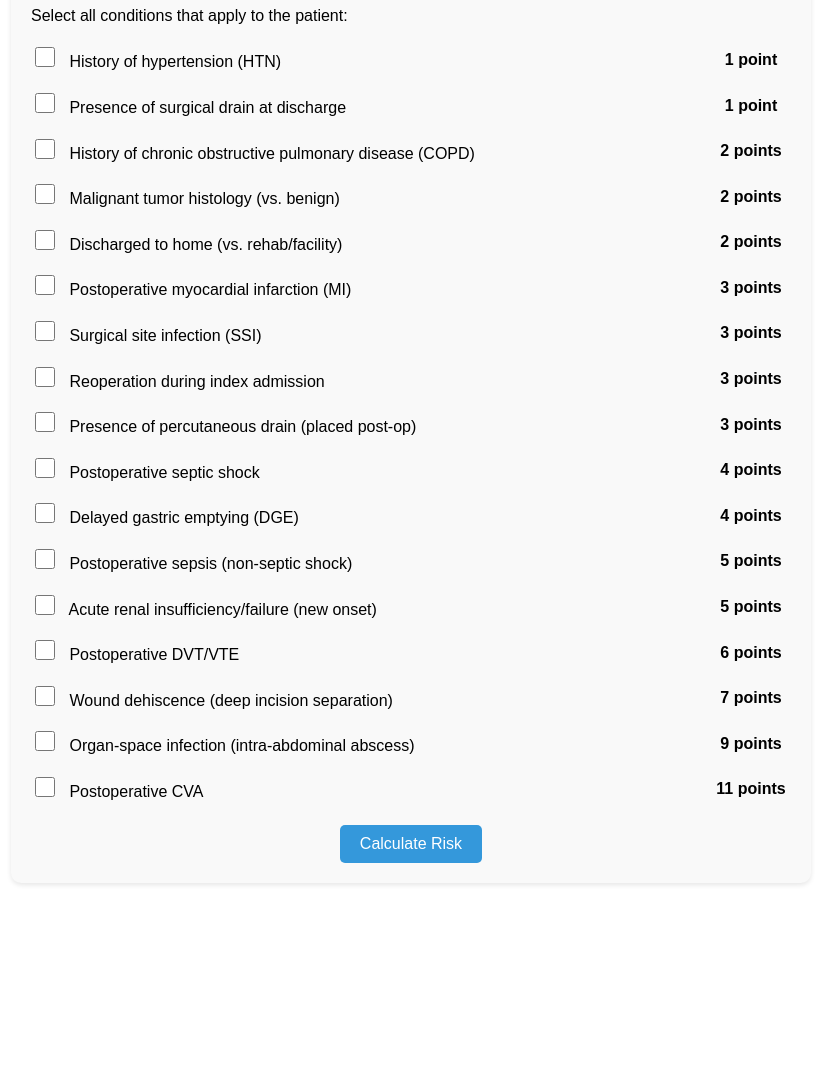
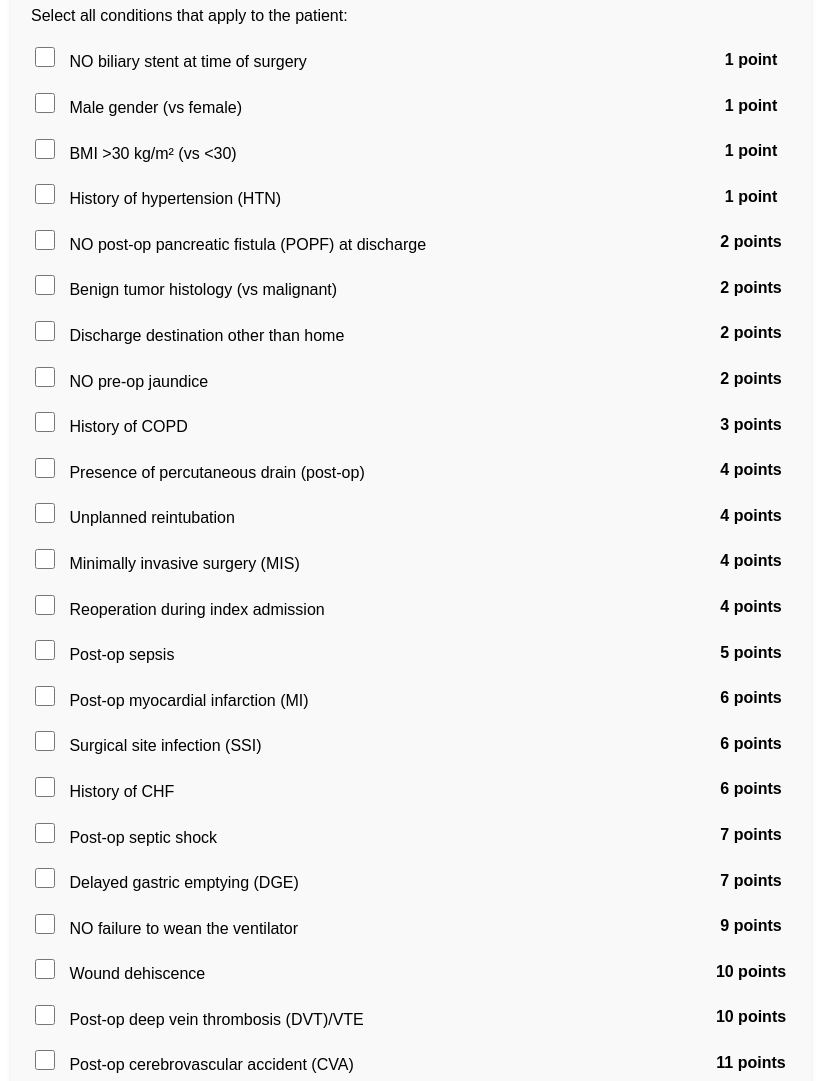
Before and after one commit to jchrispolanco/website, a plain HTML site: page index.html in a window 1280 px wide. Shown: the part 207-1288 px from the top of the page, without its empty margins (229-1045 px from the left). Before the commit the page ends 1110 px from the top, so only its background shows below. Drawn offline with Linux system fonts and the light colour scheme.

Commit message:
Update RSS

```diff
--- a/index.html
+++ b/index.html
@@ -103,6 +103,30 @@
         <form id="risk-calculator">
             <div class="form-group">
                 <label>
+                    <input type="checkbox" name="no_biliary_stent">
+                    NO biliary stent at time of surgery
+                </label>
+                <span class="points">1 point</span>
+            </div>
+
+            <div class="form-group">
+                <label>
+                    <input type="checkbox" name="male_gender">
+                    Male gender (vs female)
+                </label>
+                <span class="points">1 point</span>
+            </div>
+
+            <div class="form-group">
+                <label>
+                    <input type="checkbox" name="bmi_over_30">
+                    BMI >30 kg/m² (vs <30)
+                </label>
+                <span class="points">1 point</span>
+            </div>
+
+            <div class="form-group">
+                <label>
                     <input type="checkbox" name="htn">
                     History of hypertension (HTN)
                 </label>
@@ -111,42 +135,90 @@
 
             <div class="form-group">
                 <label>
-                    <input type="checkbox" name="surgical_drain">
-                    Presence of surgical drain at discharge
-                </label>
-                <span class="points">1 point</span>
-            </div>
-
-            <div class="form-group">
-                <label>
-                    <input type="checkbox" name="copd">
-                    History of chronic obstructive pulmonary disease (COPD)
+                    <input type="checkbox" name="no_popf">
+                    NO post-op pancreatic fistula (POPF) at discharge
                 </label>
                 <span class="points">2 points</span>
             </div>
 
             <div class="form-group">
                 <label>
-                    <input type="checkbox" name="malignant_tumor">
-                    Malignant tumor histology (vs. benign)
+                    <input type="checkbox" name="benign_tumor">
+                    Benign tumor histology (vs malignant)
                 </label>
                 <span class="points">2 points</span>
             </div>
 
             <div class="form-group">
                 <label>
-                    <input type="checkbox" name="home_discharge">
-                    Discharged to home (vs. rehab/facility)
+                    <input type="checkbox" name="discharge_not_home">
+                    Discharge destination other than home
                 </label>
                 <span class="points">2 points</span>
             </div>
 
             <div class="form-group">
                 <label>
-                    <input type="checkbox" name="mi">
-                    Postoperative myocardial infarction (MI)
+                    <input type="checkbox" name="no_preop_jaundice">
+                    NO pre-op jaundice
+                </label>
+                <span class="points">2 points</span>
+            </div>
+
+            <div class="form-group">
+                <label>
+                    <input type="checkbox" name="copd">
+                    History of COPD
                 </label>
                 <span class="points">3 points</span>
+            </div>
+
+            <div class="form-group">
+                <label>
+                    <input type="checkbox" name="percutaneous_drain">
+                    Presence of percutaneous drain (post-op)
+                </label>
+                <span class="points">4 points</span>
+            </div>
+
+            <div class="form-group">
+                <label>
+                    <input type="checkbox" name="unplanned_reintubation">
+                    Unplanned reintubation
+                </label>
+                <span class="points">4 points</span>
+            </div>
+
+            <div class="form-group">
+                <label>
+                    <input type="checkbox" name="minimally_invasive">
+                    Minimally invasive surgery (MIS)
+                </label>
+                <span class="points">4 points</span>
+            </div>
+
+            <div class="form-group">
+                <label>
+                    <input type="checkbox" name="reoperation">
+                    Reoperation during index admission
+                </label>
+                <span class="points">4 points</span>
+            </div>
+
+            <div class="form-group">
+                <label>
+                    <input type="checkbox" name="sepsis">
+                    Post-op sepsis
+                </label>
+                <span class="points">5 points</span>
+            </div>
+
+            <div class="form-group">
+                <label>
+                    <input type="checkbox" name="mi">
+                    Post-op myocardial infarction (MI)
+                </label>
+                <span class="points">6 points</span>
             </div>
 
             <div class="form-group">
@@ -154,31 +226,23 @@
                     <input type="checkbox" name="ssi">
                     Surgical site infection (SSI)
                 </label>
-                <span class="points">3 points</span>
+                <span class="points">6 points</span>
             </div>
 
             <div class="form-group">
                 <label>
-                    <input type="checkbox" name="reoperation">
-                    Reoperation during index admission
+                    <input type="checkbox" name="chf">
+                    History of CHF
                 </label>
-                <span class="points">3 points</span>
-            </div>
-
-            <div class="form-group">
-                <label>
-                    <input type="checkbox" name="percutaneous_drain">
-                    Presence of percutaneous drain (placed post-op)
-                </label>
-                <span class="points">3 points</span>
+                <span class="points">6 points</span>
             </div>
 
             <div class="form-group">
                 <label>
                     <input type="checkbox" name="septic_shock">
-                    Postoperative septic shock
+                    Post-op septic shock
                 </label>
-                <span class="points">4 points</span>
+                <span class="points">7 points</span>
             </div>
 
             <div class="form-group">
@@ -186,55 +250,47 @@
                     <input type="checkbox" name="dge">
                     Delayed gastric emptying (DGE)
                 </label>
-                <span class="points">4 points</span>
-            </div>
-
-            <div class="form-group">
-                <label>
-                    <input type="checkbox" name="sepsis">
-                    Postoperative sepsis (non-septic shock)
-                </label>
-                <span class="points">5 points</span>
-            </div>
-
-            <div class="form-group">
-                <label>
-                    <input type="checkbox" name="renal_failure">
-                    Acute renal insufficiency/failure (new onset)
-                </label>
-                <span class="points">5 points</span>
-            </div>
-
-            <div class="form-group">
-                <label>
-                    <input type="checkbox" name="dvt_vte">
-                    Postoperative DVT/VTE
-                </label>
-                <span class="points">6 points</span>
-            </div>
-
-            <div class="form-group">
-                <label>
-                    <input type="checkbox" name="wound_dehiscence">
-                    Wound dehiscence (deep incision separation)
-                </label>
                 <span class="points">7 points</span>
             </div>
 
             <div class="form-group">
                 <label>
-                    <input type="checkbox" name="organ_space_infection">
-                    Organ-space infection (intra-abdominal abscess)
+                    <input type="checkbox" name="no_failure_ventilator">
+                    NO failure to wean the ventilator
                 </label>
                 <span class="points">9 points</span>
             </div>
 
             <div class="form-group">
                 <label>
-                    <input type="checkbox" name="stroke">
-                    Postoperative CVA
+                    <input type="checkbox" name="wound_dehiscence">
+                    Wound dehiscence
+                </label>
+                <span class="points">10 points</span>
+            </div>
+
+            <div class="form-group">
+                <label>
+                    <input type="checkbox" name="dvt_vte">
+                    Post-op deep vein thrombosis (DVT)/VTE
+                </label>
+                <span class="points">10 points</span>
+            </div>
+
+            <div class="form-group">
+                <label>
+                    <input type="checkbox" name="cva">
+                    Post-op cerebrovascular accident (CVA)
                 </label>
                 <span class="points">11 points</span>
+            </div>
+
+            <div class="form-group">
+                <label>
+                    <input type="checkbox" name="ossi">
+                    Organ-space surgical site infection (OSSI)
+                </label>
+                <span class="points">14 points</span>
             </div>
 
             <button type="button" onclick="calculateRisk()">Calculate Risk</button>
@@ -257,23 +313,30 @@
 
     <script>
         const riskFactors = {
+            "no_biliary_stent": {name: "NO biliary stent at time of surgery", points: 1},
+            "male_gender": {name: "Male gender (vs female)", points: 1},
+            "bmi_over_30": {name: "BMI >30 kg/m² (vs <30)", points: 1},
             "htn": {name: "History of hypertension (HTN)", points: 1},
-            "surgical_drain": {name: "Presence of surgical drain at discharge", points: 1},
-            "copd": {name: "History of chronic obstructive pulmonary disease (COPD)", points: 2},
-            "malignant_tumor": {name: "Malignant tumor histology (vs. benign)", points: 2},
-            "home_discharge": {name: "Discharged to home (vs. rehab/facility)", points: 2},
-            "mi": {name: "Postoperative myocardial infarction (MI)", points: 3},
-            "ssi": {name: "Surgical site infection (SSI)", points: 3},
-            "reoperation": {name: "Reoperation during index admission", points: 3},
-            "percutaneous_drain": {name: "Presence of percutaneous drain (placed post-op)", points: 3},
-            "septic_shock": {name: "Postoperative septic shock", points: 4},
-            "dge": {name: "Delayed gastric emptying (DGE)", points: 4},
-            "sepsis": {name: "Postoperative sepsis (non-septic shock)", points: 5},
-            "renal_failure": {name: "Acute renal insufficiency/failure (new onset)", points: 5},
-            "dvt_vte": {name: "Postoperative DVT/VTE", points: 6},
-            "wound_dehiscence": {name: "Wound dehiscence (deep incision separation)", points: 7},
-            "organ_space_infection": {name: "Organ-space infection (intra-abdominal abscess)", points: 9},
-            "stroke": {name: "Postoperative CVA", points: 11}
+            "no_popf": {name: "NO post-op pancreatic fistula (POPF) at discharge", points: 2},
+            "benign_tumor": {name: "Benign tumor histology (vs malignant)", points: 2},
+            "discharge_not_home": {name: "Discharge destination other than home", points: 2},
+            "no_preop_jaundice": {name: "NO pre-op jaundice", points: 2},
+            "copd": {name: "History of COPD", points: 3},
+            "percutaneous_drain": {name: "Presence of percutaneous drain (post-op)", points: 4},
+            "unplanned_reintubation": {name: "Unplanned reintubation", points: 4},
+            "minimally_invasive": {name: "Minimally invasive surgery (MIS)", points: 4},
+            "reoperation": {name: "Reoperation during index admission", points: 4},
+            "sepsis": {name: "Post-op sepsis", points: 5},
+            "mi": {name: "Post-op myocardial infarction (MI)", points: 6},
+            "ssi": {name: "Surgical site infection (SSI)", points: 6},
+            "chf": {name: "History of CHF", points: 6},
+            "septic_shock": {name: "Post-op septic shock", points: 7},
+            "dge": {name: "Delayed gastric emptying (DGE)", points: 7},
+            "no_failure_ventilator": {name: "NO failure to wean the ventilator", points: 9},
+            "wound_dehiscence": {name: "Wound dehiscence", points: 10},
+            "dvt_vte": {name: "Post-op deep vein thrombosis (DVT)/VTE", points: 10},
+            "cva": {name: "Post-op cerebrovascular accident (CVA)", points: 11},
+            "ossi": {name: "Organ-space surgical site infection (OSSI)", points: 14}
         };
 
         function calculateRisk() {
@@ -293,21 +356,24 @@
             });
 
             // Determine risk category
-            let riskCategory, riskClass;
+            let riskCategory, riskClass, readmissionRisk;
             if (totalPoints <= 3) {
                 riskCategory = "Low Risk";
                 riskClass = "low-risk";
+                readmissionRisk = "8.11%";
             } else if (totalPoints >= 4 && totalPoints <= 11) {
                 riskCategory = "Moderate Risk";
                 riskClass = "moderate-risk";
+                readmissionRisk = "13.17%";
             } else {
                 riskCategory = "High Risk";
                 riskClass = "high-risk";
+                readmissionRisk = "43.59%";
             }
 
             // Display results
             const resultsElement = document.getElementById('results');
-            resultsElement.innerHTML = `Total Score: ${totalPoints} - ${riskCategory}`;
+            resultsElement.innerHTML = `Total Score: ${totalPoints} - ${riskCategory} (Readmission risk: ${readmissionRisk})`;
             resultsElement.className = riskClass;
             resultsElement.style.display = 'block';
 
```
